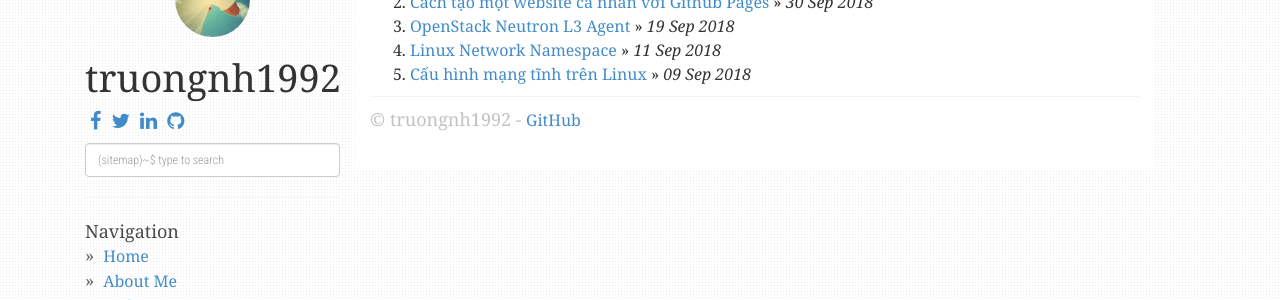
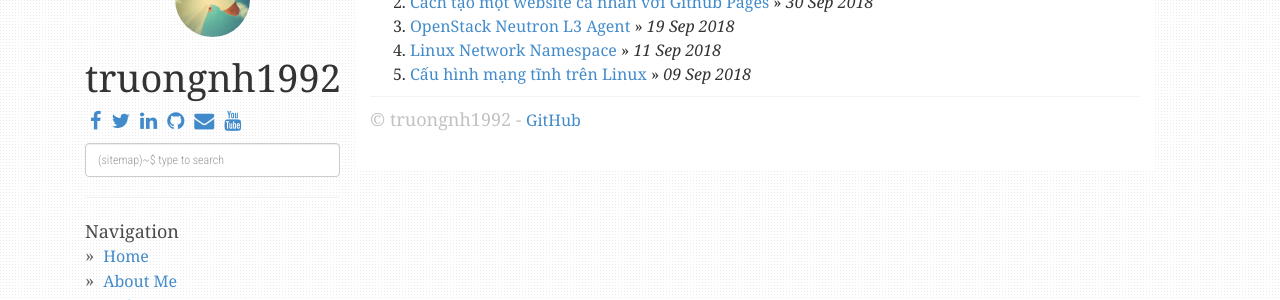
Before and after one commit to truongnh1992/truongnh1992.github.io, a Jekyll site: the page built from index.html, in a window 1280 px wide. Shown: the part 138-438 px from the top of the page. Built offline with Jekyll 4.4.1, drawn with Linux system fonts in a browser that asks for light colours; nearby versions of some CDN libraries; the list of posts is cut into pages by our own code.

Commit message:
Insert social network
Signed-off-by: Nguyen Hai Truong <truongnh@vn.fujitsu.com>

```diff
--- a/_config.yml
+++ b/_config.yml
@@ -24,8 +24,10 @@ social:
       link: "https://www.linkedin.com/in/nguyen-hai-truong-hp"
     - icon: fa-github
       link: "https://github.com/truongnh1992"
-    - icon: fa-email
-      link: "haitruong-hust@bka.vn"
+    - icon: fa-envelope
+      link: "mailto:haitruong-hust@bka.vn"
+    - icon: fa-youtube
+      link: "https://www.youtube.com/user/nhtbkhn"
 
 share:
   twitter_username: truongnh92
```
